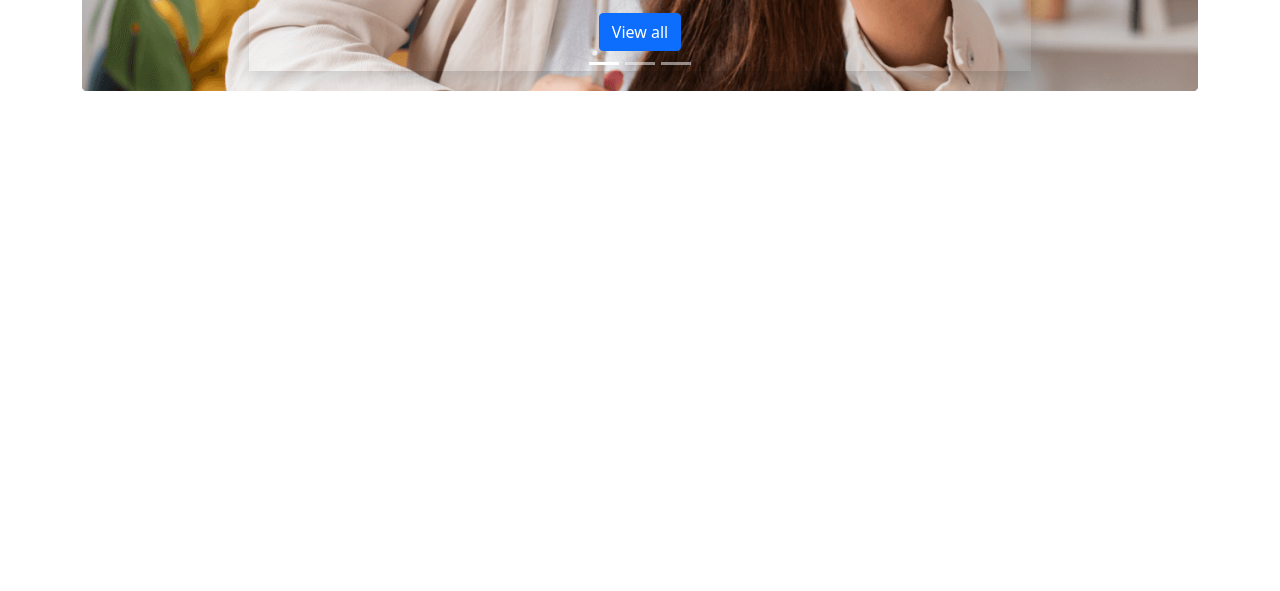
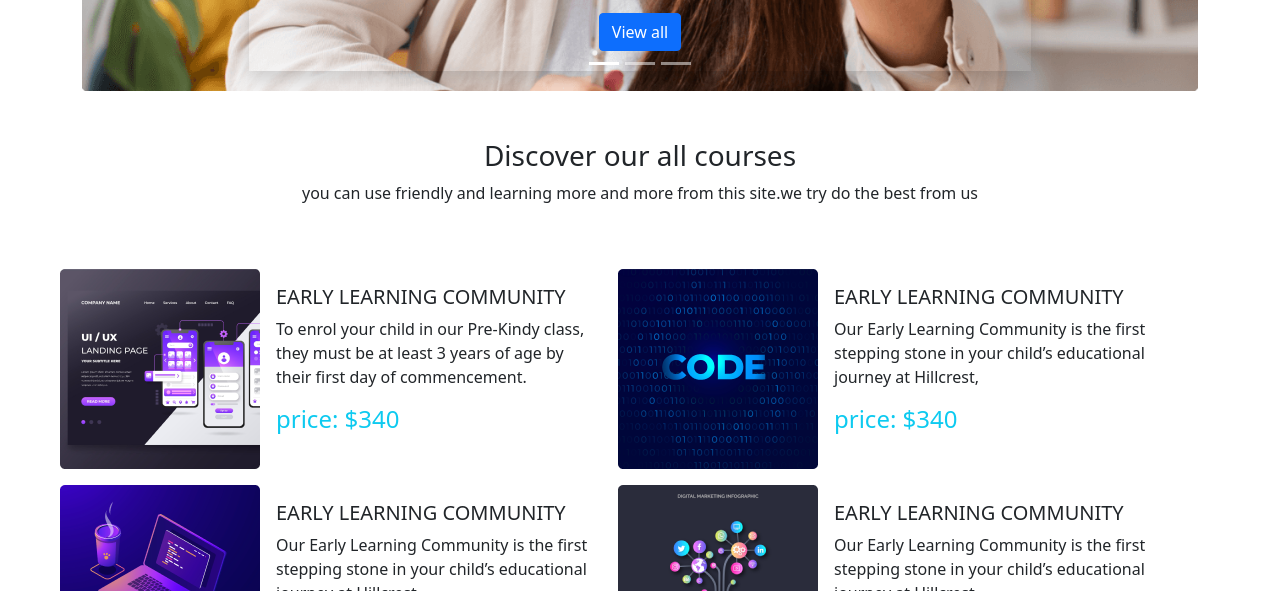
Before and after one commit to Jalalemon/edtech-website-main, a plain HTML site: page index.html in a window 1280 px wide. Shown: the part 584-1175 px from the top of the page. Before the commit the page ends 800 px from the top, so only its background shows below. Drawn offline with nearby package versions, Linux system fonts and the light colour scheme.

Commit message:
Courses section

```diff
--- a/index.html
+++ b/index.html
@@ -16,7 +16,7 @@
     <title>Edtech website</title>
 </head>
 
-<body>
+<div>
 
     <!------------- nav section start
     ----------------------------------------------------->
@@ -100,6 +100,51 @@
     <!-- Carousal section end --------------------
     -------------------------------->
 
+    <section class="col-12 text-center container-fluid mt-5">
+        <h3> Discover our all courses</h3>
+        <p>you can use friendly and learning more and more from this site.we try do the best from us</p>
+    </section>
+
+    <section class="container m-lg-5">
+        <div class="row g-0">
+            <div class="col-sm-6 col-12 d-lg-flex mt-lg-3">
+                <img src="/images/course/course-1.png" class="img-fluid" alt="">
+              <div class="card-body"><h5>EARLY LEARNING COMMUNITY</h5>
+            <p>To enrol your child in our Pre-Kindy class, they must be at least 3 years of age by their first day of commencement.
+            </p> <h4 class="text-info"> price: $340</h4></div>
+
+            </div>
+            <div class="col-sm-6 col-12 d-lg-flex mt-lg-3">
+                <img src="/images/course/course-2.png" class="img-fluid" alt="">
+              <div class="card-body"><h5>EARLY LEARNING COMMUNITY</h5>
+            <p>Our Early Learning Community is the first stepping stone in your child’s educational journey at Hillcrest,</p><h4 class="text-info"> price: $340</h4></div>
+            </div>
+            <div class="col-sm-6 col-12 d-lg-flex mt-lg-3">
+                <img src="/images/course/course-3.png" class="img-fluid" alt="">
+              <div class="card-body"><h5>EARLY LEARNING COMMUNITY</h5>
+            <p>Our Early Learning Community is the first stepping stone in your child’s educational journey at Hillcrest,</p><h4 class="text-info"> price: $340</h4></div>
+            </div>
+            <div class="col-sm-6 col-12 d-lg-flex mt-lg-3">
+                <img src="/images/course/course-4.png" class="img-fluid" alt="">
+              <div class="card-body"><h5>EARLY LEARNING COMMUNITY</h5>
+            <p>Our Early Learning Community is the first stepping stone in your child’s educational journey at Hillcrest,</p><h4 class="text-info"> price: $340</h4></div>
+            </div>
+            <div class="col-sm-6 col-12 d-lg-flex mt-lg-3">
+                <img src="/images/course/course-5.png" class="img-fluid" alt="">
+              <div class="card-body"><h5>EARLY LEARNING COMMUNITY</h5>
+            <p>Our Early Learning Community is the first stepping stone in your child’s educational journey at Hillcrest,</p><h4 class="text-info"> price: $340</h4></div>
+            </div>
+            <div class="col-sm-6 col-12 d-lg-flex mt-lg-3">
+                <img src="/images/course/course-6.png" class="img-fluid" alt="">
+              <div class="card-body"><h5>EARLY LEARNING COMMUNITY</h5>
+            <p>Our Early Learning Community is the first stepping stone in your child’s educational journey at Hillcrest,</p><h4 class="text-info"> price: $340</h4></div>
+            </div>
+        </div>
+    </section>
+    <section class="text-center">
+        <div class="btn btn-primary text-center m-3">View all courses</div>
+
+    </section>
 
 
     <!-- Optional JavaScript; choose one of the two! -->
```
